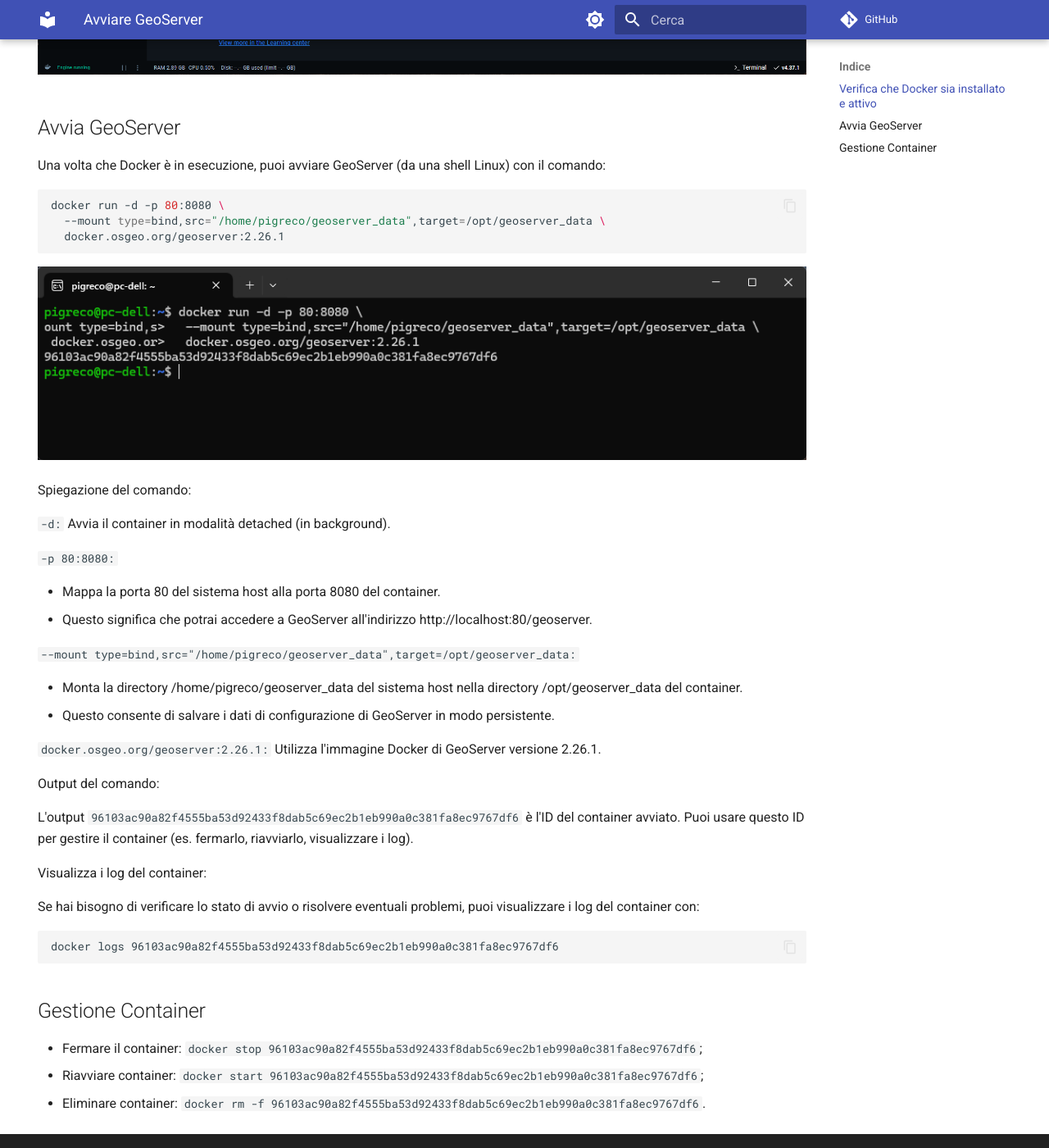
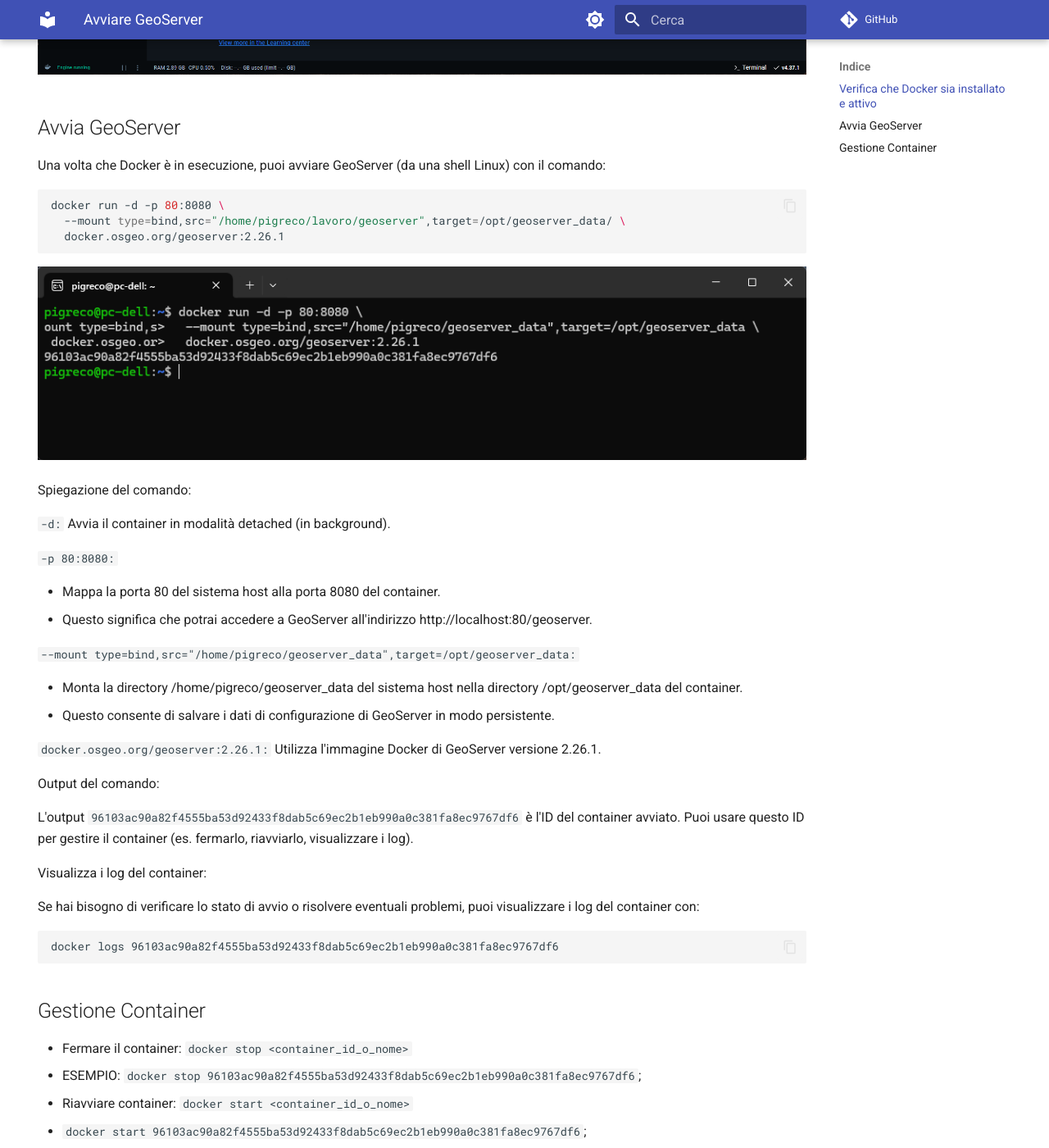
Before and after one commit to pigreco/geoserver_su_docker, an MkDocs documentation site: the page built from docs/avviare_geoserver.md, in a window 1280 px wide and 1400 px high, scrolled down 854 px. Shown: the whole window at 82% size. Built offline with MkDocs 1.6.1 and Material for MkDocs 9.7.7, drawn with Linux system fonts in a browser that asks for light colours; comment, search, counter and statistics services are not loaded; some of the changed text lies outside the part shown.

Commit message:
aggiorna la guida per avviare GeoServer da Docker con percorsi di montaggio e comandi di gestione container più chiari

````diff
--- a/docs/avviare_geoserver.md
+++ b/docs/avviare_geoserver.md
@@ -26,7 +26,7 @@
 
 ```bash
 docker run -d -p 80:8080 \
-  --mount type=bind,src="/home/pigreco/geoserver_data",target=/opt/geoserver_data \
+  --mount type=bind,src="/home/pigreco/lavoro/geoserver",target=/opt/geoserver_data/ \
   docker.osgeo.org/geoserver:2.26.1
 ```
 
@@ -62,6 +62,9 @@
 
 ## Gestione Container
 
-- Fermare il container: `docker stop 96103ac90a82f4555ba53d92433f8dab5c69ec2b1eb990a0c381fa8ec9767df6`;
-- Riavviare container: `docker start 96103ac90a82f4555ba53d92433f8dab5c69ec2b1eb990a0c381fa8ec9767df6`;
-- Eliminare container: `docker rm -f 96103ac90a82f4555ba53d92433f8dab5c69ec2b1eb990a0c381fa8ec9767df6`.
+- Fermare il container: `docker stop <container_id_o_nome>`
+  - ESEMPIO: `docker stop 96103ac90a82f4555ba53d92433f8dab5c69ec2b1eb990a0c381fa8ec9767df6`;
+- Riavviare container: `docker start <container_id_o_nome>`
+  - `docker start 96103ac90a82f4555ba53d92433f8dab5c69ec2b1eb990a0c381fa8ec9767df6`;
+- Eliminare container: `docker rm <container_id_o_nome>`
+  - `docker rm -f 96103ac90a82f4555ba53d92433f8dab5c69ec2b1eb990a0c381fa8ec9767df6`.
````
